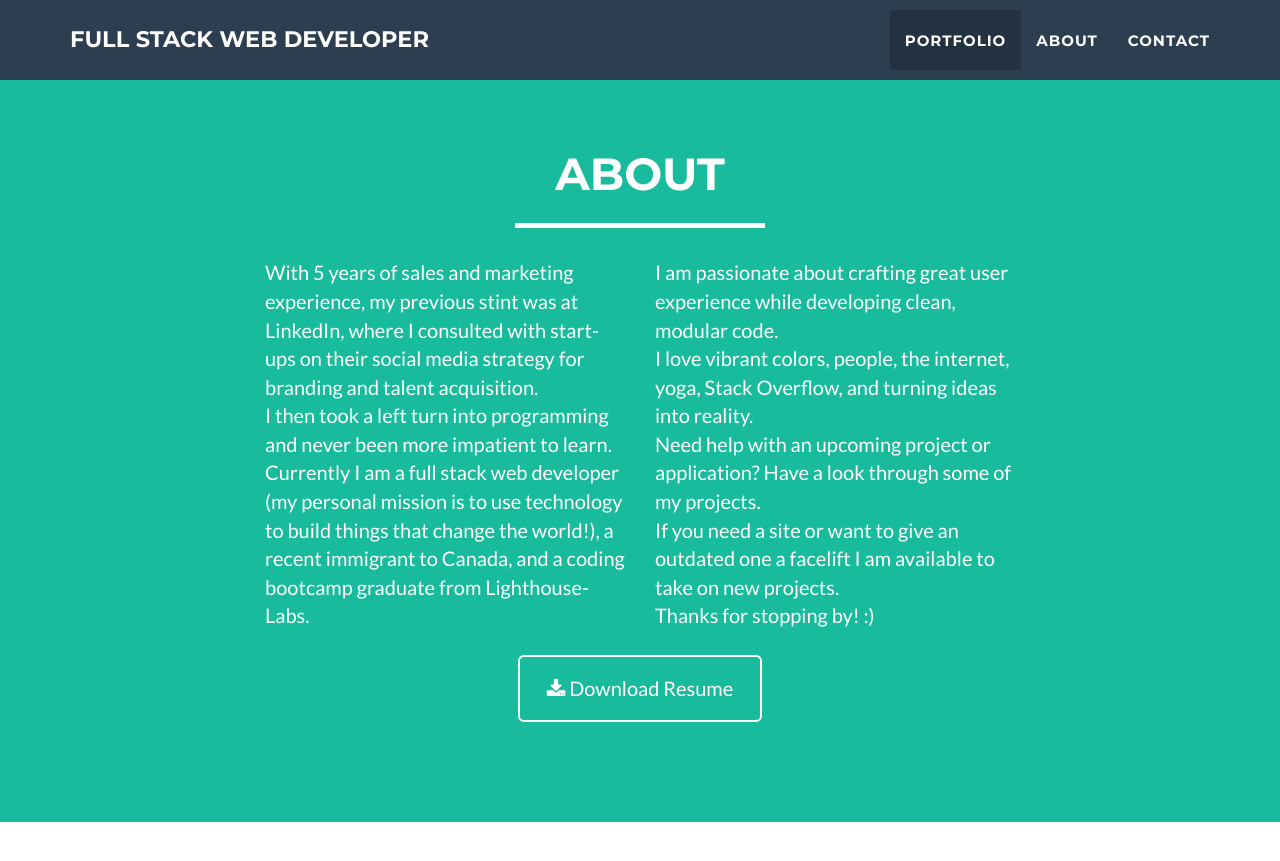
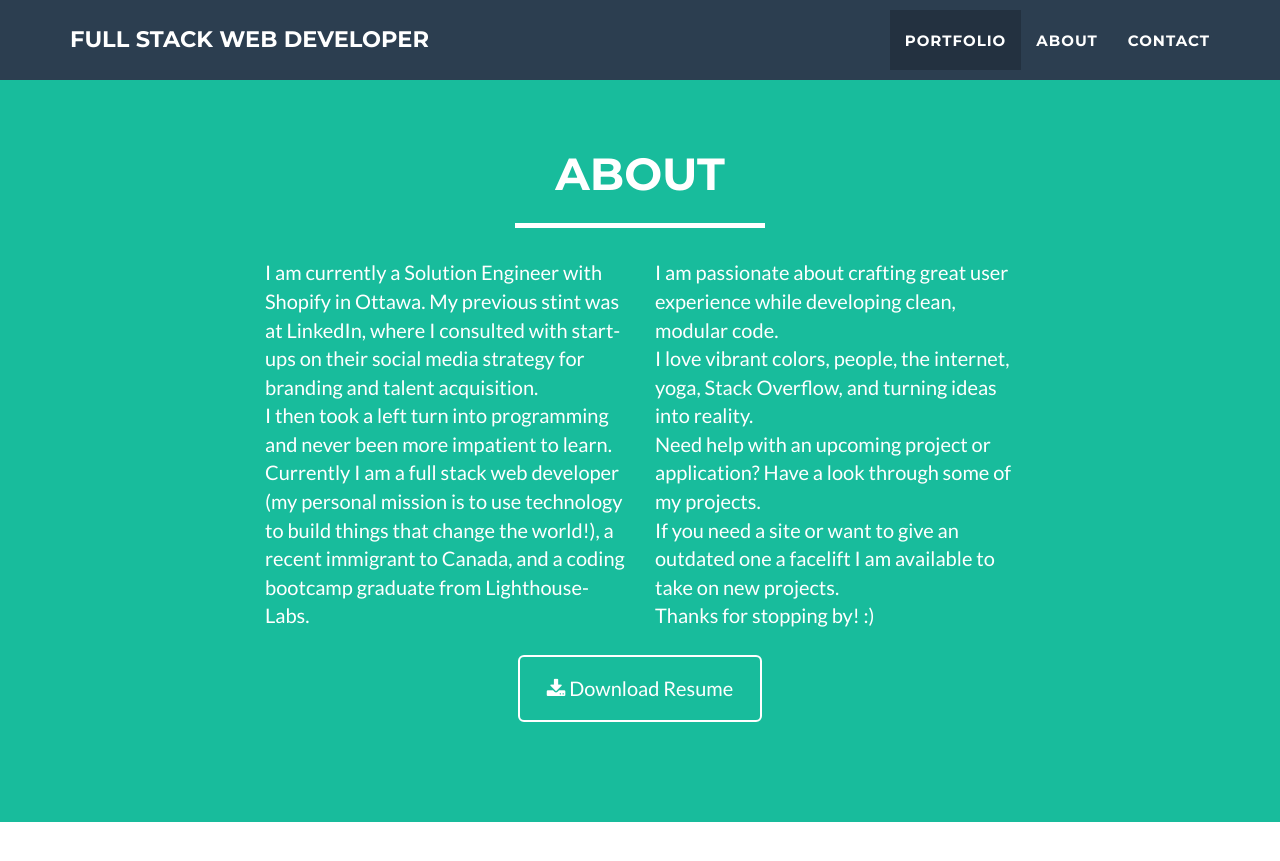
Before and after one commit to avleen30/avleen30.github.io, a Jekyll site: the page built from index.html, in a window 1280 px wide and 900 px high, scrolled down 1298 px. Shown: the top 861 px of the window. Built offline with Jekyll 4.4.1, drawn with Linux system fonts in a browser that asks for light colours.

Commit message:
Update about.html

```diff
--- a/_includes/about.html
+++ b/_includes/about.html
@@ -9,7 +9,7 @@
             </div>
             <div class="row">
                 <div class="col-lg-4 col-lg-offset-2">
-                    <p>With 5 years of sales and marketing experience, my previous stint was at LinkedIn, where I consulted with start-ups on
+                    <p>I am currently a Solution Engineer with Shopify in Ottawa. My previous stint was at LinkedIn, where I consulted with start-ups on
                       their social media strategy for branding and talent acquisition.<br> I then took a left turn into programming and never been more impatient to learn. <br> Currently I am a full stack web developer (my
                       personal mission is to use technology to build things that change the world!), a recent immigrant to Canada, and a coding bootcamp graduate from <a style="color:white" href="https://www.lighthouselabs.ca/">Lighthouse-Labs.</a> <br></p>
                 </div>
```
